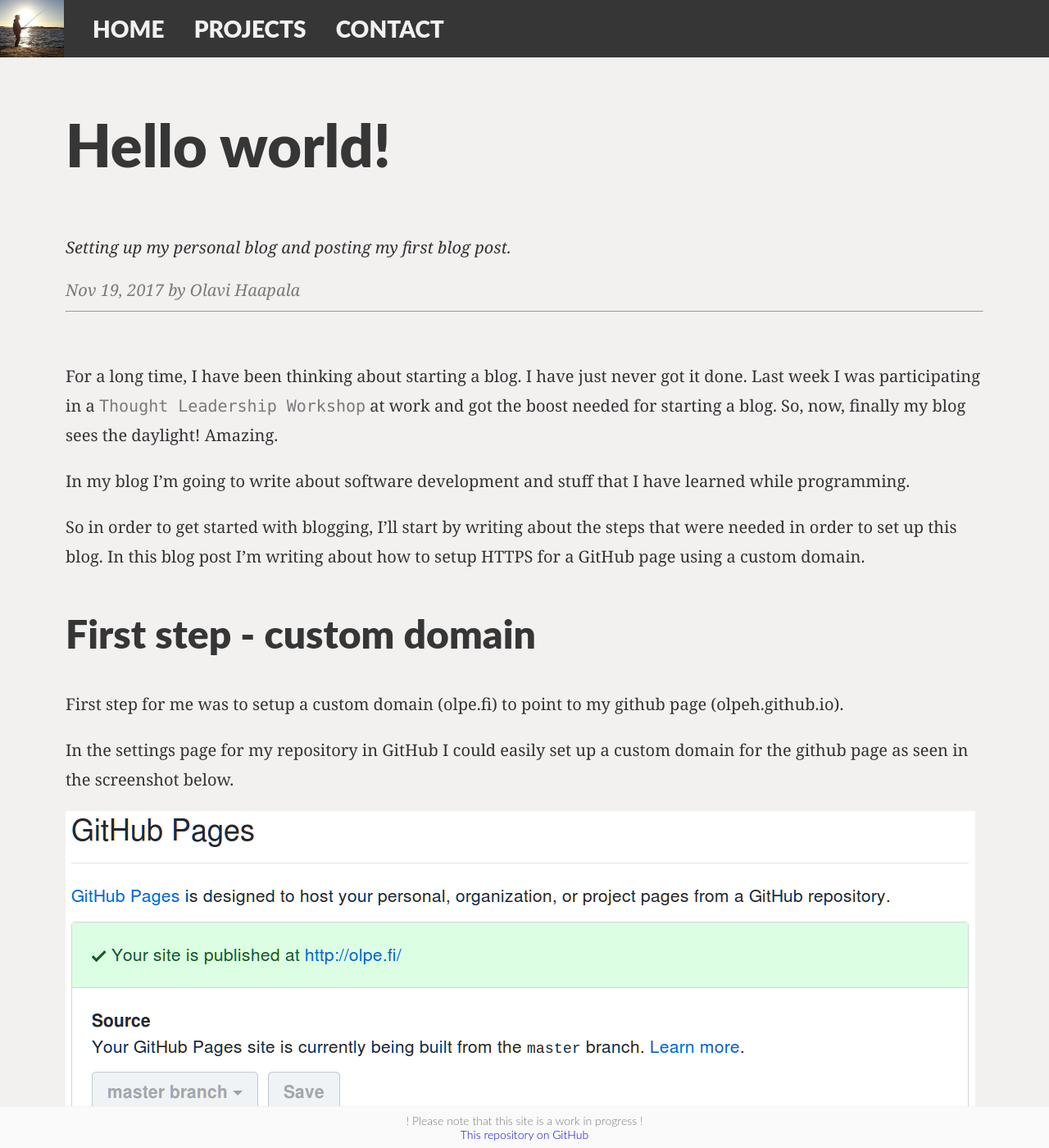
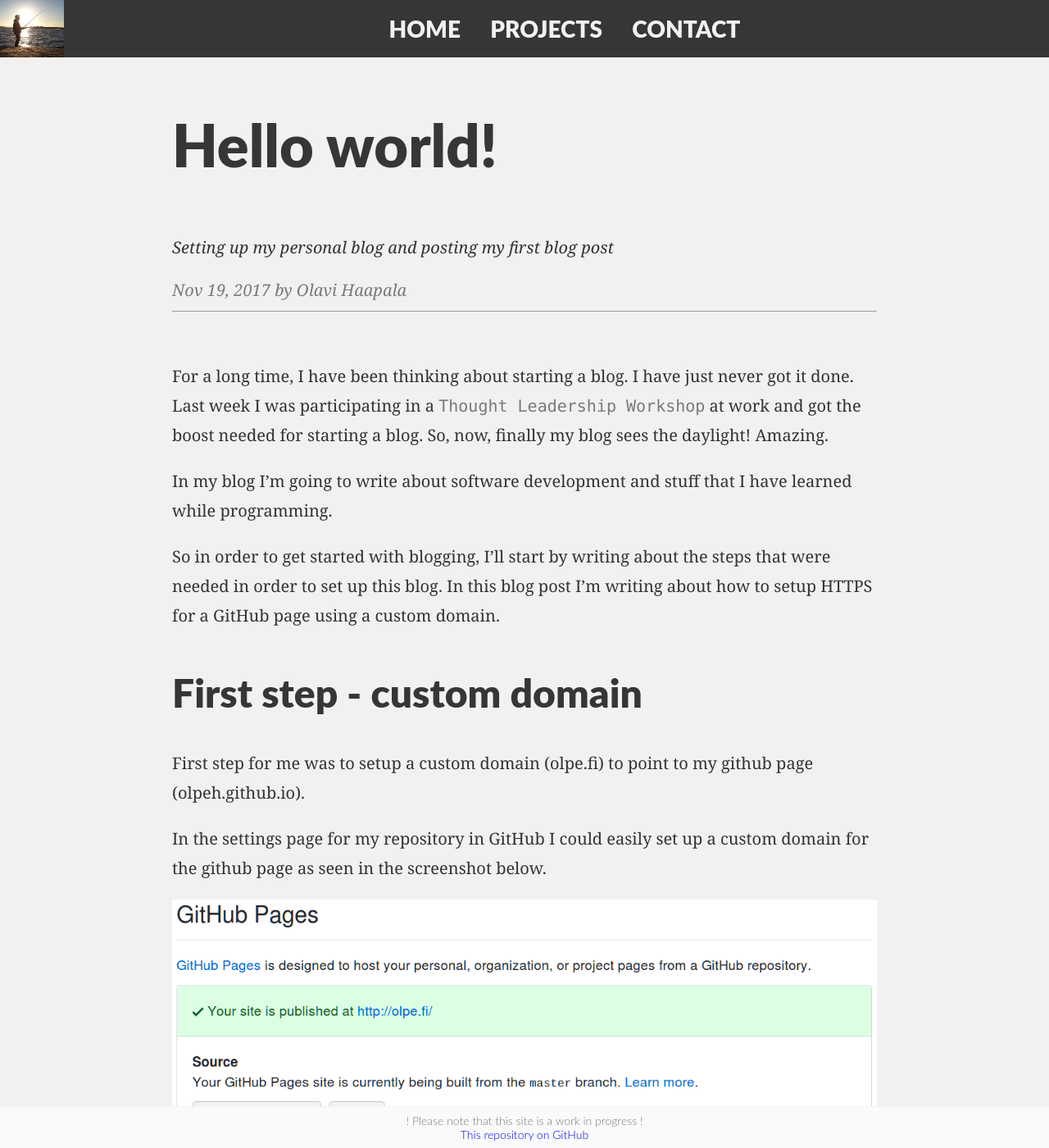
Before and after one commit to olpeh/olpeh.github.io, a Jekyll site: the page built from _posts/2017-11-19-hello-world.md, in a window 1280 px wide and 1400 px high. Shown: the whole window at 82% size. Built offline with Jekyll 4.4.1, drawn with Linux system fonts in a browser that asks for light colours.

Commit message:
Improve the readability

```diff
--- a/_posts/2017-11-19-hello-world.md
+++ b/_posts/2017-11-19-hello-world.md
@@ -2,7 +2,7 @@
 title: Hello world!
 date: 2017-11-19 00:00:00 Z
 layout: post
-excerpt: "Setting up my personal blog and posting my first blog post."
+excerpt: "Setting up my personal blog and posting my first blog post"
 author: "Olavi Haapala"
 ---
 
--- a/css/main.css
+++ b/css/main.css
@@ -41,6 +41,7 @@ header a img {
 
 nav {
   padding: 0;
+  margin: 0 auto;
 }
 
 nav a {
@@ -55,7 +56,17 @@ nav a {
 }
 
 main {
-  padding: 80px;
+  padding: 80px 40px;
+  max-width: 860px;
+  margin: 0 auto;
+}
+
+.post-list .post .post-title {
+  color: rgb(54, 54, 54);
+}
+
+.post-list .post a {
+  text-decoration: none;
 }
 
 article .post-content {
```
Also changed, not shown: _includes/posts.html (+8 -4 lines).
